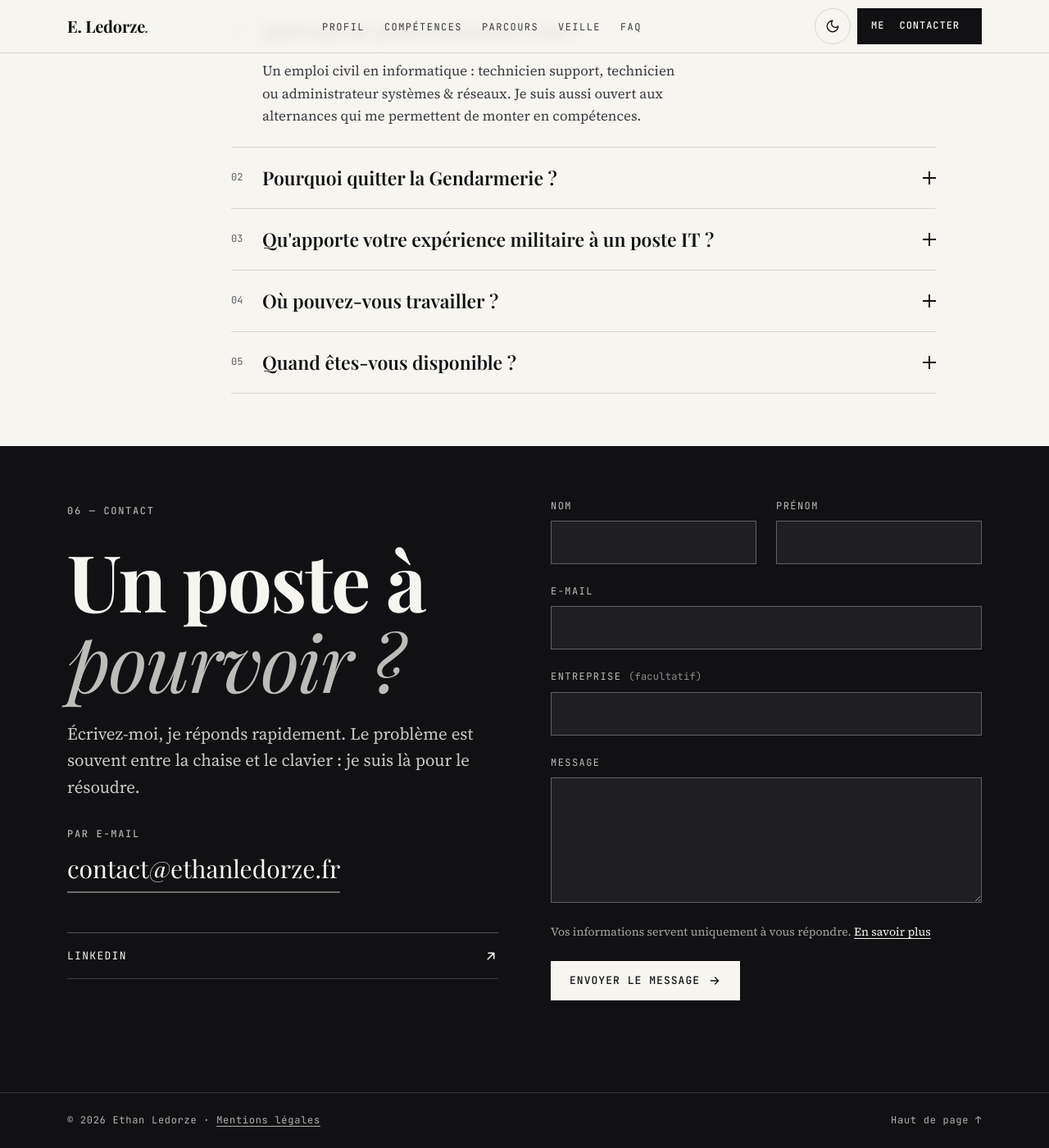
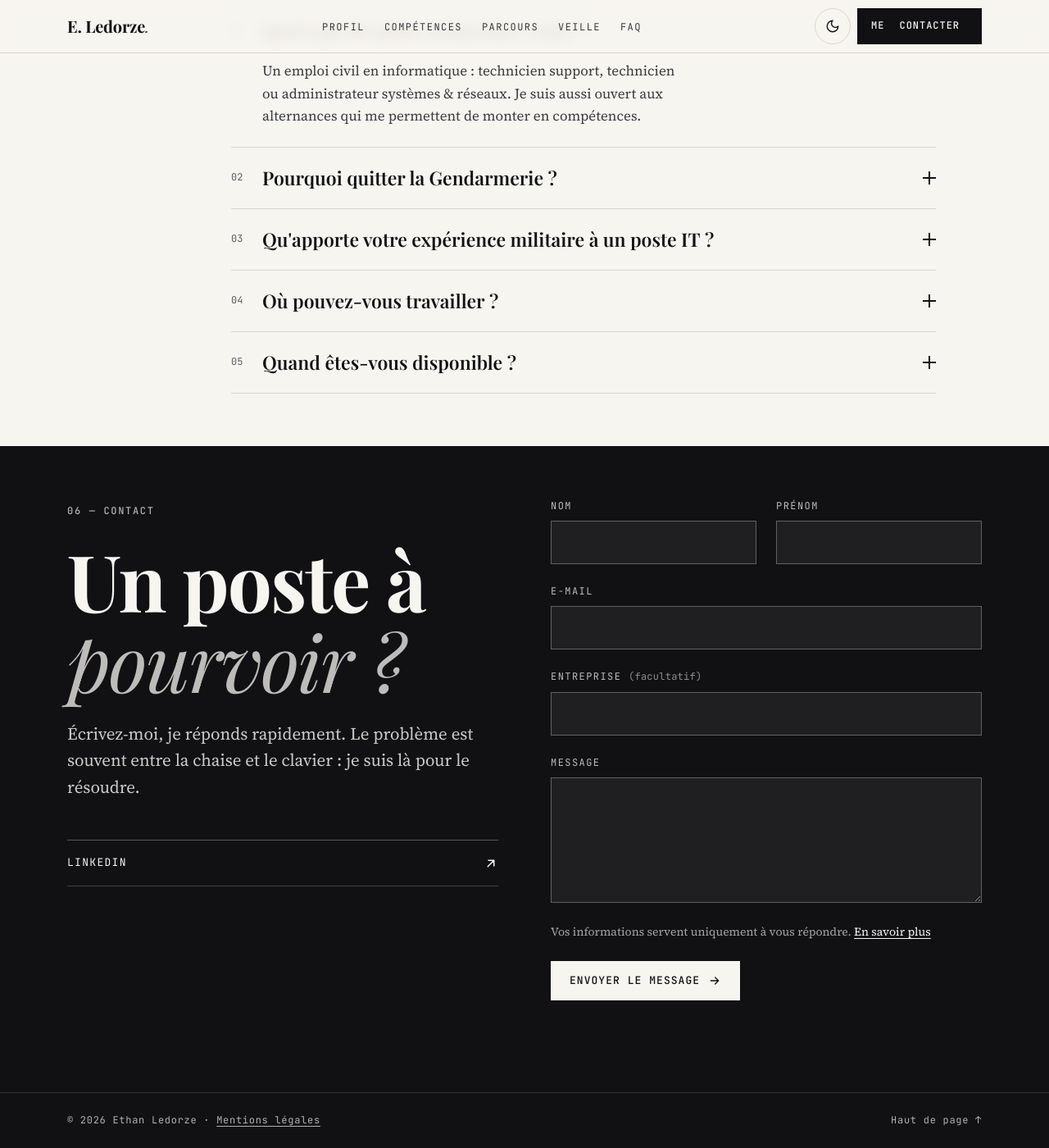
Before and after one commit to TheDringe54-lab/TheDringe54-lab.github.io, a Jekyll site: the page built from index.html, in a window 1280 px wide and 1400 px high, scrolled down 5904 px. Shown: the whole window at 82% size. Built offline with Jekyll 4.4.1, drawn with Linux system fonts in a browser that asks for light colours.

Commit message:
Contact : masque l'adresse e-mail quand le formulaire est actif
L'adresse n'est plus affichée dans la section Contact ; elle reste
utilisée si le formulaire est désactivé (clé vide) ou en cas d'échec
d'envoi.

Co-Authored-By: Claude Opus 5.5 <noreply@anthropic.com>
Claude-Session: https://claude.ai/code/session_01JLaXCzs9XwhvTS537u2mPQ

```diff
--- a/_data/ui.yml
+++ b/_data/ui.yml
@@ -46,4 +46,3 @@ fr:
   form_rgpd: "Vos informations servent uniquement à vous répondre."
   form_rgpd_lien: "En savoir plus"
   form_sujet: "Nouveau message depuis ethanledorze.fr"
-  form_ou: "Par e-mail"
--- a/_layouts/portfolio.html
+++ b/_layouts/portfolio.html
@@ -214,8 +214,9 @@ layout: base
           <span class="kicker">{{ ui.sec_contact }}</span>
           <h2 class="display" id="contact-t" style="margin-top:var(--s3)">{{ c.contact.titre | escape }} <em>{{ c.contact.titre_italique | escape | replace: " ?", "&nbsp;?" }}</em></h2>
           <p class="lede" style="margin-top:var(--s3)">{% include md.html t=c.contact.texte %}</p>
-          {%- if cle != "" %}<p class="kicker contact-ou">{{ ui.form_ou }}</p>{% endif %}
+          {%- if cle == "" %}
           <a class="mail" href="mailto:{{ c.contact.email | escape }}">{{ c.contact.email | escape }}</a>
+          {%- endif %}
           {%- if cle != "" %}
           <ul class="links">
             {%- assign v = c.contact.linkedin | strip %}{%- if v != "" %}
--- a/assets/css/style.css
+++ b/assets/css/style.css
@@ -520,8 +520,6 @@
 
   /* formulaire de contact */
   .contact-grid.avec-formulaire .links { margin-top: var(--s5); }
-  .contact-ou { margin: var(--s4) 0 0; }
-  .contact-ou + .mail { margin-top: var(--s1); font-size: clamp(20px, 3vw, 30px); }
   @media (min-width: 900px) { .contact-grid.avec-formulaire { grid-template-columns: 1fr 1fr; align-items: start; gap: var(--s6); } }
   .form { display: grid; gap: var(--s3); }
   .pot { position: absolute; left: -9999px; width: 1px; height: 1px; opacity: 0; }
```
